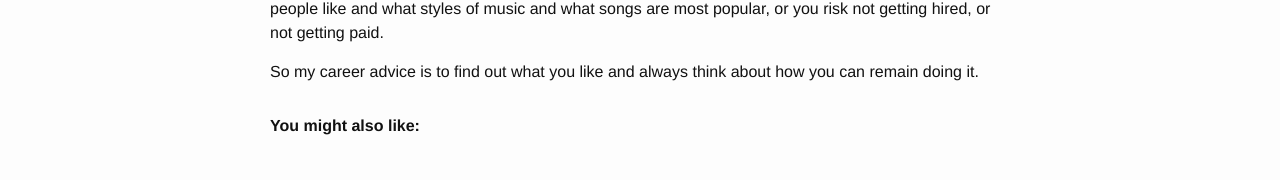
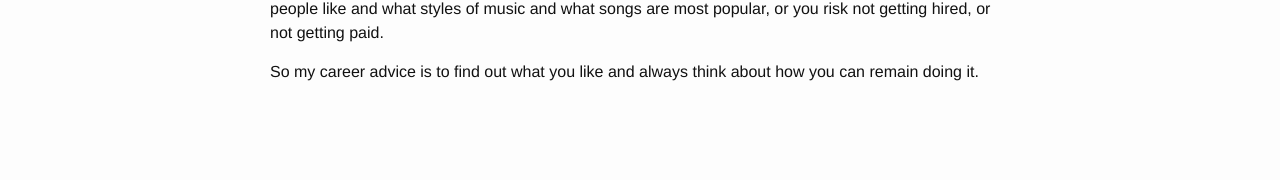
Before and after one commit to allen-garvey/bitter-polar-bear, a Jekyll site: the page built from _posts/2015-11-15-hows-your-career.markdown, in a window 1280 px wide. Shown: the part 743-923 px from the top of the page. Built offline with Jekyll 4.4.1, drawn with Linux system fonts in a browser that asks for light colours; after the commit the page ends 900 px from its top, so only the background shows below that.

Commit message:
conditionally show recommended posts title based on if there are recommended posts

```diff
--- a/_layouts/post.html
+++ b/_layouts/post.html
@@ -14,11 +14,16 @@ layout: default
 
 </article>
 <aside class="recommended_posts">
-	<h4>You might also like:</h4>
+	{% assign show_title = true %}
 	{% for category in page.categories %}
 	    {% for post in site.categories[category] limit:4 %}
 	    	{% if post != page %}
+	    		{% if show_title %}
+					<h4>You might also like:</h4>
+					{% assign show_title = false %}
+	    		{% endif %}
 	  			<li><a href="{{ post.url | prepend: site.baseurl }}">{{ post.title }}</a></li>
+
 			{% endif %}
 
 		{% endfor %}
```
